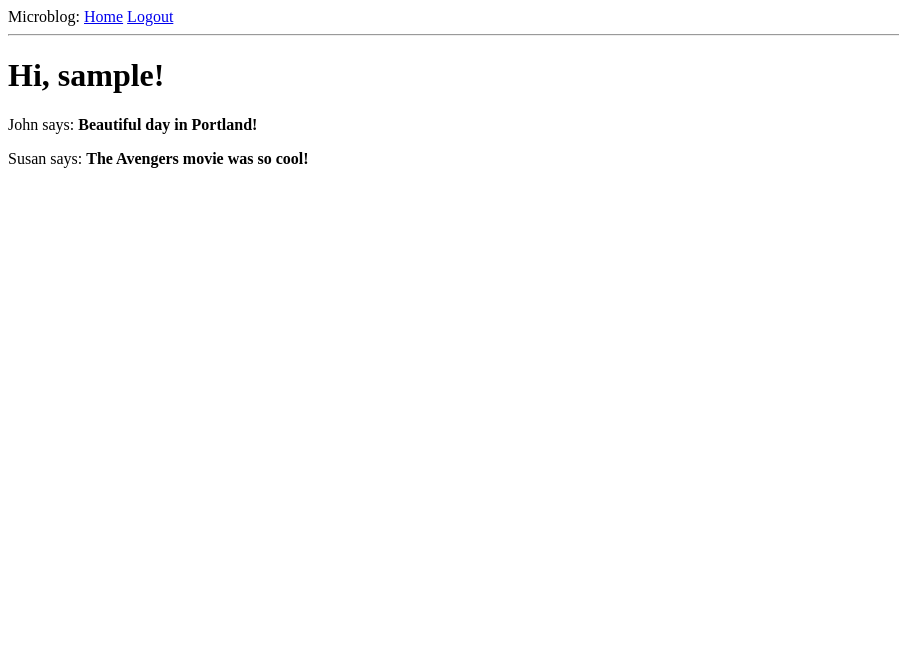
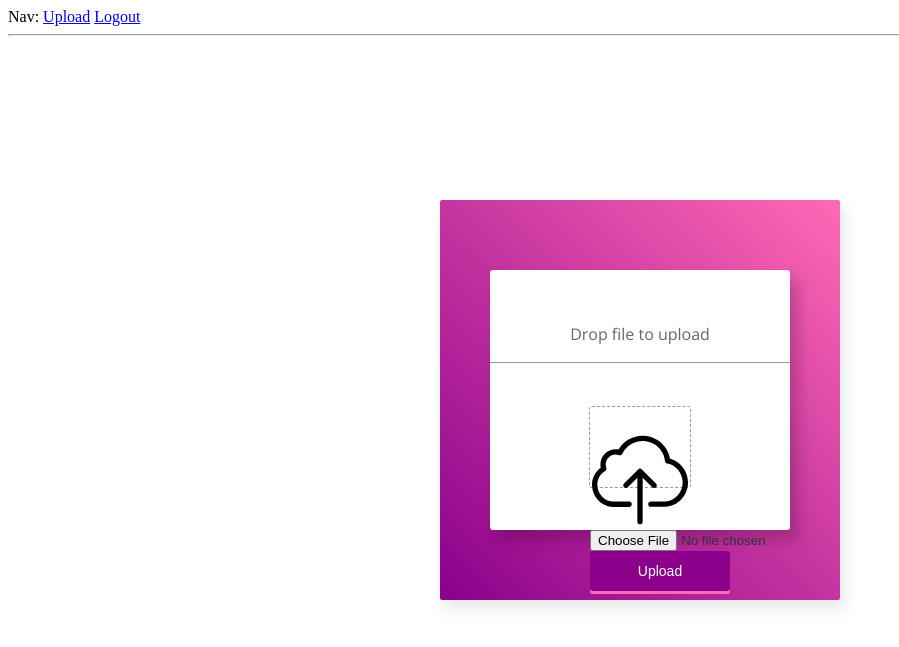
Before and after one commit to wnwanne/DetectCelebrity, a Flask app: page / in a window 1280 px wide. Shown: the top 647 px of the page, without its empty margins (0-899 px from the left). Run offline with Flask 2, Linux system fonts and the light colour scheme; the visitor is signed in with stand-in values (Sample User, id 1); data comes from the database, SQL or seed files in the repository; both versions use the stored data as it was after the commit.

Commit message:
improved functionality

```diff
--- a/app/forms.py
+++ b/app/forms.py
@@ -9,7 +9,6 @@ class LoginForm(FlaskForm):
     password = PasswordField('Password', validators=[DataRequired()])
     remember_me = BooleanField('Remember Me')
     submit = SubmitField('Sign In')
-
 
 class RegistrationForm(FlaskForm):
     username = StringField('Username', validators=[DataRequired()])
--- a/app/routes.py
+++ b/app/routes.py
@@ -4,24 +4,43 @@ from app.forms import LoginForm, RegistrationForm
 from flask_login import current_user, login_user, logout_user,login_required
 from app.models import User
 from werkzeug.urls import url_parse
+import boto3
 
 
-@app.route('/')
-@app.route('/index')
-@login_required
+bucket_name = "winnie-analyzevid-ab2"
+
+s3 = boto3.client("s3")
+
+@app.route("/", methods=['post', 'get'])
+@app.route("/index", methods=['post', 'get'])
 def index():
-    posts = [
-        {
-            'author': {'username': 'John'},
-            'body': 'Beautiful day in Portland!'
-        },
-        {
-            'author': {'username': 'Susan'},
-            'body': 'The Avengers movie was so cool!'
-        }
-    ]
-    return render_template('index.html', title='Home', posts=posts)
+    if request.method == "POST":
+        try:
+            img = request.files['img']
+            filename = img.filename
+            if img:
+                s3.put_object(
+                    Bucket = bucket_name,
+                    Body = img,
+                    Key=filename
+                )
+                return("<h1>upload successful<h1>")
+        except Exception as e:
+            return (str(e))
+    return render_template("index.html")
 
+    # return '''<form method=POST enctype=multipart/form-data action="upload">
+    #     <input type=file name=myfile>
+    #     <input type=submit>
+    #     </form>'''
+
+# @app.route('/upload', methods=['POST'])
+# def upload():
+#     s3 = boto3.resource('s3')
+#
+#     s3.Bucket('winnie-analyzevid-ab2').put_object(Key='colortracingshot.mov', Body=request.files['myfile'])
+#
+#     return '<h1>File saved to S3</h1>'
 
 @app.route('/login', methods=['GET', 'POST'])
 def login():
--- a/app/templates/base.html
+++ b/app/templates/base.html
@@ -1,15 +1,11 @@
 <html>
     <head>
-        {% if title %}
-        <title>{{ title }} - microblog</title>
-        {% else %}
-        <title>microblog</title>
-        {% endif %}
+        <title>Celebrity Stat Detector</title>
     </head>
     <body>
            <div>
-        Microblog:
-        <a href="{{ url_for('index') }}">Home</a>
+        Nav:
+        <a href="{{ url_for('index') }}">Upload</a>
         {% if current_user.is_anonymous %}
         <a href="{{ url_for('login') }}">Login</a>
         {% else %}
--- a/app/templates/index.html
+++ b/app/templates/index.html
@@ -1,8 +1,35 @@
 {% extends "base.html" %}
 
 {% block content %}
-    <h1>Hi, {{ current_user.username }}!</h1>
-    {% for post in posts %}
-    <div><p>{{ post.author.username }} says: <b>{{ post.body }}</b></p></div>
-    {% endfor %}
+<html>
+<head>
+    <meta charset="utf-8" />
+    <meta http-equiv="X-UA-Compatible" content="IE=edge">
+    <title>NBA Statline Detector</title>
+    <meta name="viewport" content="width=device-width, initial-scale=1">
+    <link rel="stylesheet" type="text/css" media="screen" href="/static/main.css" />
+    <script src="main.js"></script>
+</head>
+<body>
+    <div class="frame">
+        <div class="center">
+            <div class="title">
+                <h1>Drop file to upload</h1>
+            </div>
+
+            <div class="dropzone">
+                <form action="{{url_for("index")}}" method="POST" enctype="multipart/form-data">
+                    <img src="/static/img/upload.svg" class="upload-icon" />
+                    <input type="file" name="img"  />
+                    <button type="submit" class="btn" >Upload </button>
+                </form>
+            </div>
+
+
+
+        </div>
+    </div>
+
+</body>
+</html>
 {% endblock %}
```
Also changed, not shown: app.db.
